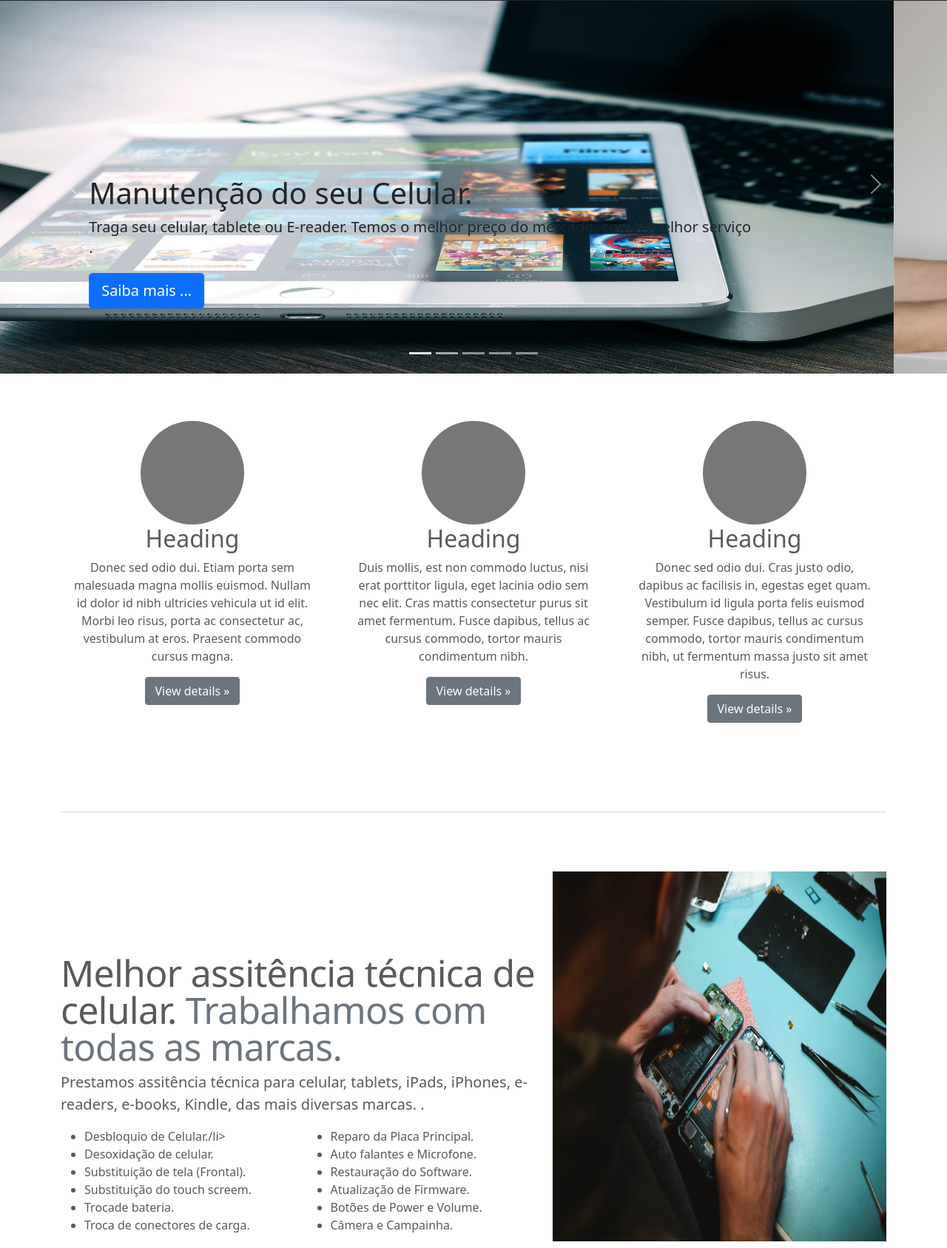
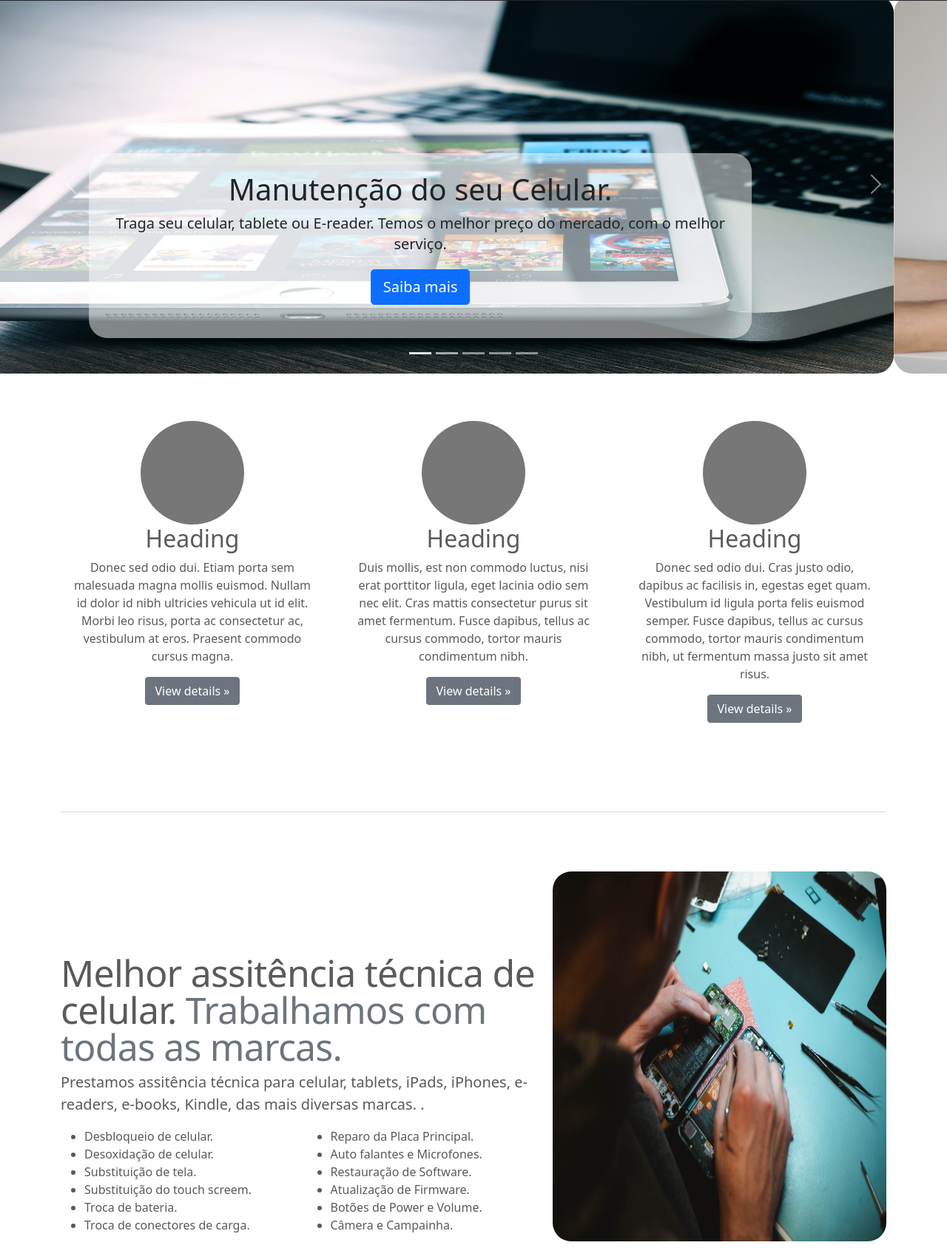
Before and after one commit to FabioFreitas99/alexcel, a plain HTML site: page index.html in a window 1280 px wide. Shown: the part 55-1742 px from the top of the page at 74% size. Drawn offline with Linux system fonts and the light colour scheme.

Commit message:
fixes
Some typos and carrousel text container

```diff
--- a/index.html
+++ b/index.html
@@ -29,6 +29,14 @@
           font-size: 3.5rem;
         }
       }
+	  img {
+		  border-radius: 25px;
+		}
+	  .carousel-caption {
+			background-color: rgba(255,255,255,0.50);
+			border-radius: 25px;
+			padding: 25px;
+		}
     </style>
 
 
@@ -78,12 +86,11 @@
     <div class="carousel-inner">
       <div class="carousel-item active">
          <img src="static/img/img_teste.jpg" class="d-block w-100" alt="">
-
         <div class="container">
-          <div class="carousel-caption text-start">
+          <div class="carousel-caption">
             <h1 class="text-dark">Manutenção do seu Celular.</h1>
-            <p class="text-dark">Traga seu celular, tablete ou E-reader. Temos o melhor preço do mercado, com o melhor serviço .</p>
-            <p><a class="btn btn-lg btn-primary" href="#servicos_celular" role="button">Saiba mais ...</a></p>
+            <p class="text-dark">Traga seu celular, tablete ou E-reader. Temos o melhor preço do mercado, com o melhor serviço.</p>
+            <p><a class="btn btn-lg btn-primary" href="#servicos_celular" role="button">Saiba mais</a></p>
           </div>
         </div>
       </div>
@@ -93,7 +100,7 @@
           <div class="carousel-caption">
             <h1 class="text-dark">Traga o seu computador.</h1>
             <p class="text-dark">Temos todos os serviços para deixar seu computador novinho em folha.</p>
-            <p><a class="btn btn-lg btn-primary" href="#servico_computador" role="button">Saiba mais ...</a></p>
+            <p><a class="btn btn-lg btn-primary" href="#servico_computador" role="button">Saiba mais</a></p>
           </div>
         </div>
       </div>
@@ -101,9 +108,9 @@
          <img src="static/img/mesa_som.jpeg" class="d-block w-100" alt="">
         <div class="container">
           <div class="carousel-caption">
-            <h1 class="text-white text-center bg-dark">Equipamento de som em Geral.</h1>
-            <p class="text-white  bg-dark">Damos suporte a todos os equipamentpos de som, não deixe de nos procurar.</p>
-            <p><a class="btn btn-lg btn-primary" href="#servicos_som" role="button">Saiba mais ...</a></p>
+            <h1 class="text-dark">Equipamento de som em Geral.</h1>
+            <p class="text-dark">Damos suporte a todos os equipamentpos de som, não deixe de nos procurar.</p>
+            <p><a class="btn btn-lg btn-primary" href="#servicos_som" role="button">Saiba mais</a></p>
           </div>
         </div>
       </div>
@@ -112,9 +119,9 @@
         <img src="static/img/microwave.png" class="d-block w-100" alt="">
         <div class="container">
           <div class="carousel-caption">
-            <h1>Micro-ondas e outras equipamentos.</h1>
-            <p>Não deixe de nos consultar e trazer seu equipamento. Serviço de manutenção em geral</p>
-            <p><a class="btn btn-lg btn-primary" href="#" role="button">Saiba mais ...</a></p>
+            <h1 class="text-dark">Micro-ondas e outras equipamentos.</h1>
+            <p class="text-dark">Não deixe de nos consultar e trazer seu equipamento. Serviço de manutenção em geral.</p>
+            <p><a class="btn btn-lg btn-primary" href="#" role="button">Saiba mais</a></p>
           </div>
         </div>
       </div>
@@ -124,9 +131,9 @@
         <img src="static/img/placa_mae.jpeg" class="d-block w-100" alt="">
         <div class="container">
           <div class="carousel-caption">
-            <h1>Eletrônica em geral.</h1>
-            <p>Nosso forte é a eletrônica, traga seu equipamento, que nós fazemos um orçamento.</p>
-            <p><a class="btn btn-lg btn-primary" href="#" role="button">Saiba mais ...</a></p>
+            <h1 class="text-dark">Eletrônica em geral.</h1>
+            <p class="text-dark">Nosso forte é a eletrônica, traga seu equipamento, que nós fazemos um orçamento.</p>
+            <p><a class="btn btn-lg btn-primary" href="#" role="button">Saiba mais</a></p>
           </div>
         </div>
       </div>
@@ -187,19 +194,19 @@
 	        	<div class="col-md-6">
 
 	        		<ul class="list-ico">
-			        	<li>Desbloquio de Celular./li>
+			        	<li>Desbloqueio de celular.</li>
 			        	<li>Desoxidação de celular.</li>
-			        	<li>Substituição de tela (Frontal).</li>
+			        	<li>Substituição de tela.</li>
 			        	<li>Substituição do touch screem.</li>
-			        	<li>Trocade bateria.</li>
+			        	<li>Troca de bateria.</li>
 			        	<li>Troca de conectores de carga.</li>
 		        	</ul>
 	        	</div>
 	        	<div class="col-md-6">
 	        		<ul class="list-ico">
 		        		<li>Reparo da Placa Principal.</li>
-			        	<li>Auto falantes e Microfone.</li>
-			        	<li>Restauração do Software.</li>
+			        	<li>Auto falantes e Microfones.</li>
+			        	<li>Restauração de Software.</li>
 			        	<li>Atualização de Firmware.</li>
 			        	<li>Botões de Power e Volume.</li>
 			        	<li>Câmera e Campainha.</li>
@@ -221,8 +228,8 @@
 
     <div class="row featurette" id="servico_computador">
       <div class="col-md-7 order-md-2">
-        <h2 class="featurette-heading">Todos os serviços para o seu computador. <span class="text-muted">Trabaçhamos com tadas as marcas e fabricantes.</span></h2>
-        <p class="lead">Prestamos assistencia técnica para desktops, notebboeks, servidores, ....</p>
+        <h2 class="featurette-heading">Todos os serviços para o seu computador. <span class="text-muted">Trabalhamos com tadas as marcas e fabricantes.</span></h2>
+        <p class="lead">Prestamos assistência técnica para desktops, notebooks, servidores, ....</p>
 
         	<div class="row">
 	        	<div class="col-md-6">
@@ -231,7 +238,7 @@
 			        	<li>Atualização de BIOS.</li>
 			        	<li>Formatação e instalação.</li>
 			        	<li>Montagem de PC.</li>
-			        	<li>Troca de pasta termica.</li>
+			        	<li>Troca de pasta térmica.</li>
 			        	<li>Upgrade.</li>
 			        	<li>Limpeza interna.</li>
 		        	</ul>
```
